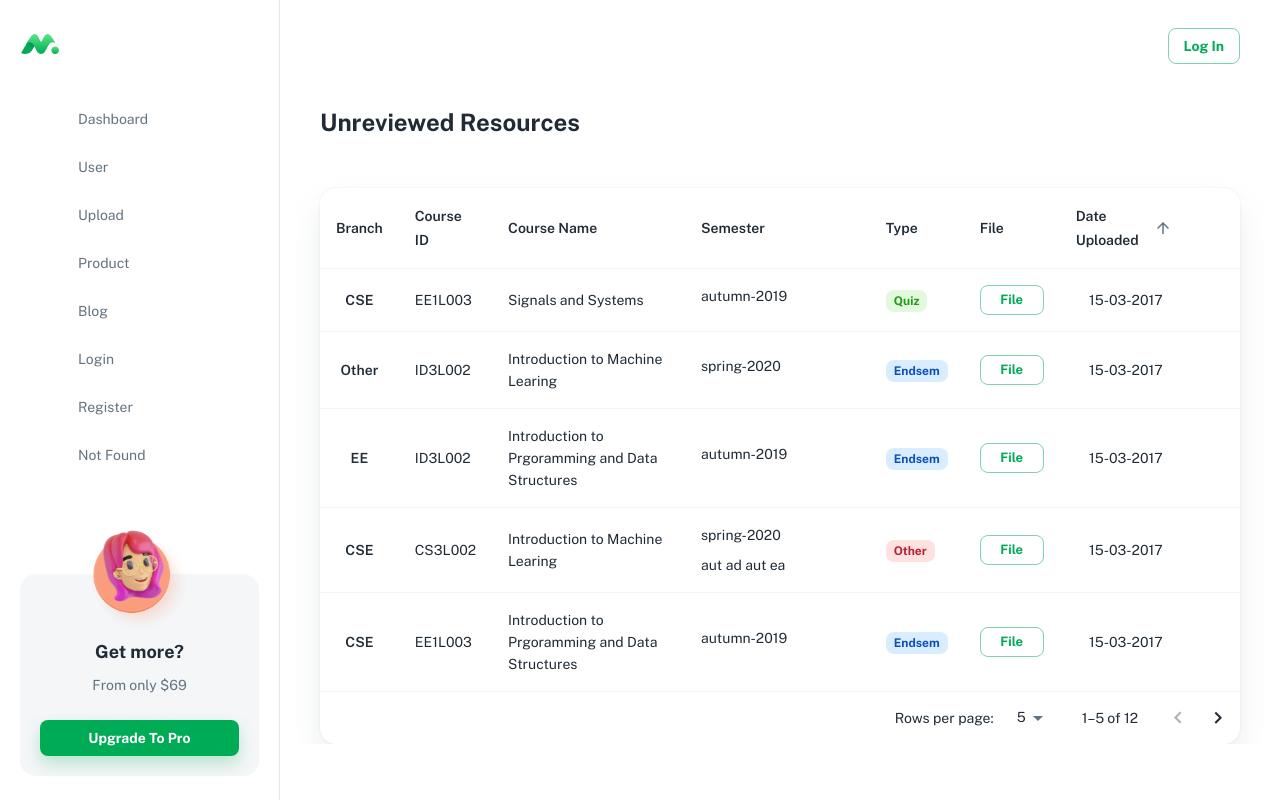
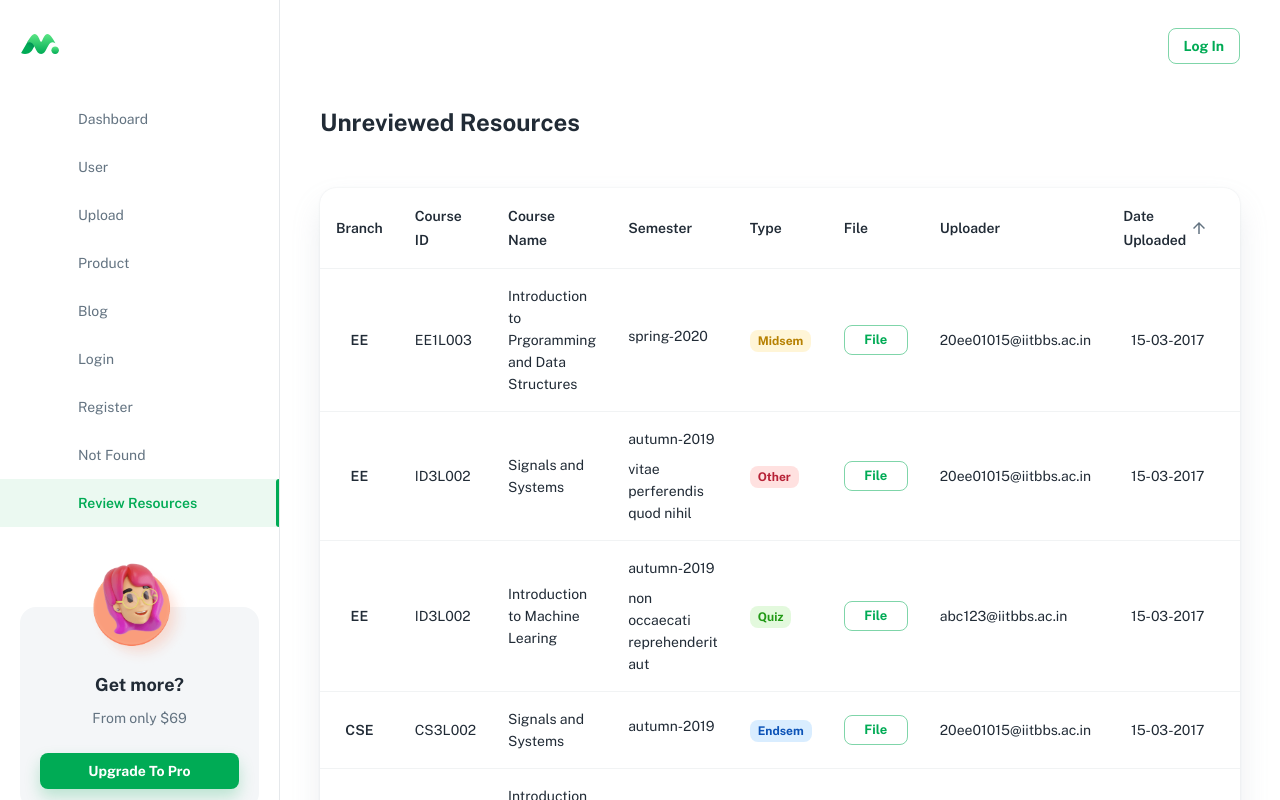
Before and after one commit to shrirangpdeshmukh/ARP_React, a React (Create React App) app: page /admin/unreviewed in a window 1280 px wide. Built offline with nearby package versions, Linux system fonts and the light colour scheme; a web font is replaced by a local one.

Commit message:
Update Admin Unreviewed
Added Uploader to Admin Unreviewed
Added Unreviewed to Sidebar

```diff
--- a/src/_mocks_/user.js
+++ b/src/_mocks_/user.js
@@ -7,6 +7,7 @@ import { mockImgAvatar } from '../utils/mockImages';
 
 const users = [...Array(12)].map((_, index) => ({
   id: faker.datatype.uuid(),
+  email: sample(['20ee01015@iitbbs.ac.in', 'abc123@iitbbs.ac.in']),
   avatarUrl: mockImgAvatar(index + 1),
   name: faker.name.findName(),
   company: faker.company.companyName(),
--- a/src/layouts/dashboard/SidebarConfig.js
+++ b/src/layouts/dashboard/SidebarConfig.js
@@ -7,6 +7,8 @@ import lockFill from '@iconify/icons-eva/lock-fill';
 import personAddFill from '@iconify/icons-eva/person-add-fill';
 import alertTriangleFill from '@iconify/icons-eva/alert-triangle-fill';
 import cloudUploadFill from '@iconify/icons-eva/cloud-upload-fill';
+import baselineRateReview from '@iconify/icons-ic/baseline-rate-review';
+// import bxsFlag from '@iconify/icons-bx/bxs-flag';
 
 // ----------------------------------------------------------------------
 
@@ -52,7 +54,17 @@ const sidebarConfig = [
     title: 'Not found',
     path: '/404',
     icon: getIcon(alertTriangleFill)
+  },
+  {
+    title: 'Review Resources',
+    path: '/admin/unreviewed',
+    icon: getIcon(baselineRateReview)
   }
+  // {
+  //   title: 'Review Flags',
+  //   path: '/admin/flagged',
+  //   icon: getIcon(bxsFlag)
+  // }
 ];
 
 export default sidebarConfig;
--- a/src/pages/AdminUnreviewed.js
+++ b/src/pages/AdminUnreviewed.js
@@ -30,14 +30,15 @@ import USERLIST from '../_mocks_/user';
 // ----------------------------------------------------------------------
 
 const TABLE_HEAD = [
-  { id: 'branch', label: 'Branch', width: '7%' },
+  { id: 'branch', label: 'Branch', width: '5%' },
   { id: 'courseId', label: 'Course ID', width: '10%' },
   { id: 'courseName', label: 'Course Name', width: '25%' },
-  { id: 'semester', label: 'Semester', width: '25%' },
-  { id: 'type', label: 'Type', width: '8%' },
-  { id: 'file', label: 'File', width: '10%' },
+  { id: 'semester', label: 'Semester', width: '20%' },
+  { id: 'type', label: 'Type', width: '5%' },
+  { id: 'file', label: 'File', width: '7%' },
+  { id: 'user', label: 'Uploader', width: '10%' },
   { id: 'date', label: 'Date Uploaded', width: '15%' },
-  { id: '', width: '5%' }
+  { id: '', width: '3%' }
 ];
 // ----------------------------------------------------------------------
 
@@ -150,8 +151,19 @@ export default function AdminUnreviewed() {
                   {filteredUsers
                     .slice(page * rowsPerPage, page * rowsPerPage + rowsPerPage)
                     .map((row) => {
-                      const { id, date, type, description, sem, courseId, courseName, branch } =
-                        row;
+                      const {
+                        id,
+                        date,
+                        type,
+                        description,
+                        sem,
+                        courseId,
+                        courseName,
+                        branch,
+                        email
+                      } = row;
+
+                      console.log(typeof email);
 
                       return (
                         <TableRow hover key={id} tabIndex={-1}>
@@ -180,7 +192,7 @@ export default function AdminUnreviewed() {
                               File
                             </Button>
                           </TableCell>
-
+                          <TableCell align="left">{email}</TableCell>
                           <TableCell align="center">{date}</TableCell>
 
                           <TableCell align="right">
```
